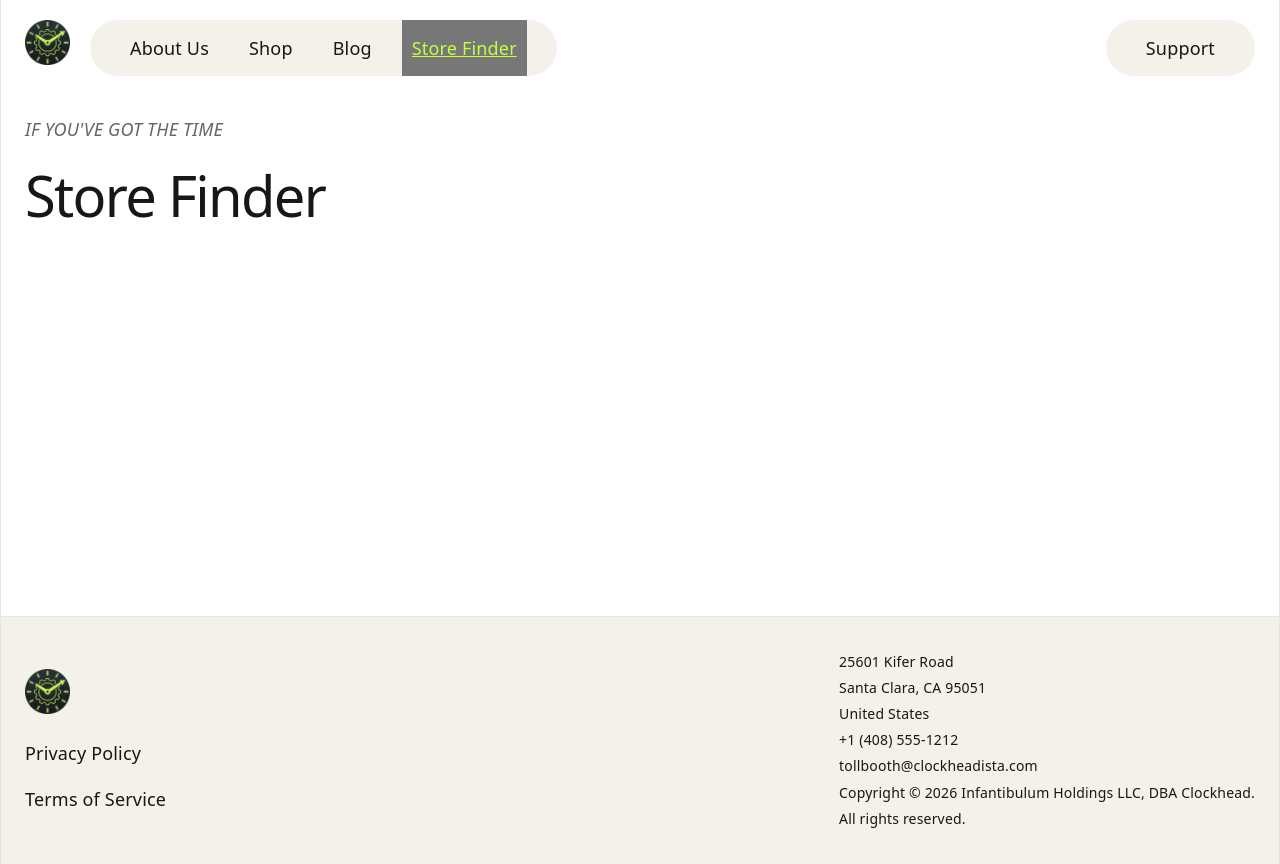
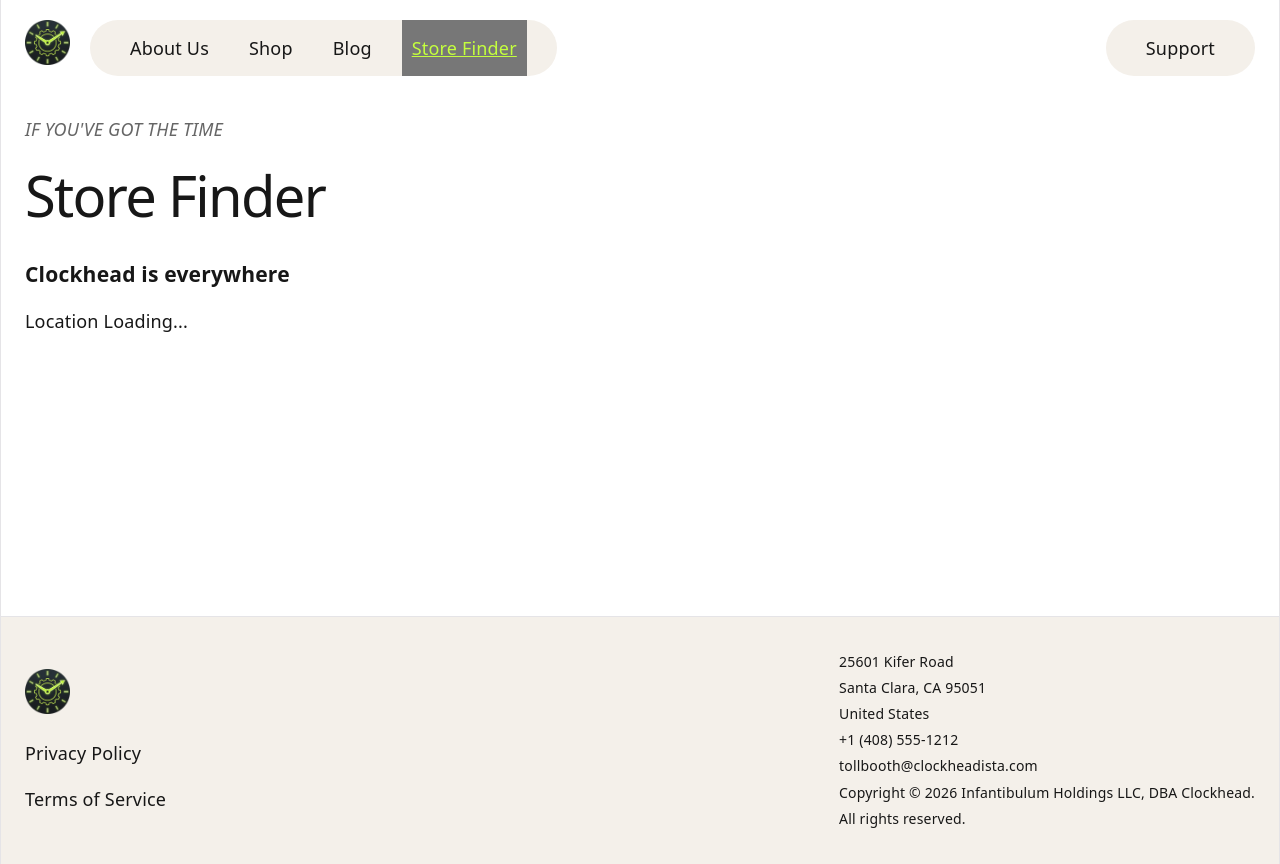
Before and after one commit to fscarlett/clockhead, a React (Vite) app: page /finder in a window 1280 px wide. Built offline with nearby package versions, Linux system fonts and the light colour scheme; no server answers.

Commit message:
location map call

```diff
--- /dev/null
+++ b/src/components/LocationMap.tsx
@@ -0,0 +1,72 @@
+import { useEffect, useState } from 'react'
+
+const Location = () => {
+  const [locationLoading, setLocationLoading] = useState(true)
+  const [latitude, setLatitude] = useState(null)
+  const [longitude, setLongitude] = useState(null)
+  useEffect(() => {
+    try {
+      if (navigator.geolocation) {
+        navigator.geolocation.getCurrentPosition(
+          (position) => {
+            setLatitude(position.coords.latitude)
+            setLongitude(position.coords.longitude)
+            setLocationLoading(false)
+          },
+          (error) => {
+            console.error('Error getting location:', error)
+            setLocationLoading(false)
+          },
+        )
+      } else {
+        setLocationLoading(false)
+      }
+    } catch (error) {
+      console.log('Something went wrong!', error)
+    }
+  }, [])
+  const mapSrc = `https://maps.google.com/maps?q=${latitude},${longitude}&t=&z=14&ie=UTF8&iwloc=B&output=embed`
+
+  return (
+    <>
+      <h3>Clockhead is everywhere</h3>
+      {!locationLoading ? (
+        <div>
+          {/* <p>Latitude: {latitude}</p> */}
+          {/* <p>Longitude: {longitude}</p> */}
+          <div className='map'>
+            <div
+              className='mapouter'
+              style={{
+                position: 'relative',
+                textAlign: 'right',
+                width: '100%',
+                height: '100%',
+              }}
+            >
+              <div
+                className='gmap_canvas'
+                style={{
+                  overflow: 'hidden',
+                  background: 'none!important',
+                  width: '100%',
+                  height: '100%',
+                }}
+              >
+                <iframe
+                  className='gmap_iframe'
+                  src={mapSrc}
+                  style={{ width: '400px', height: '400px', border: 'none' }}
+                ></iframe>
+              </div>
+            </div>
+          </div>
+        </div>
+      ) : (
+        'Location Loading...'
+      )}
+    </>
+  )
+}
+
+export default Location
--- a/src/index.css
+++ b/src/index.css
@@ -156,3 +156,9 @@ p {
   color: var(--text-contrast);
   margin: 10px 0 8px;
 }
+
+.map {
+  border: 1px solid #636363;
+  border-radius: 2px;
+  padding: 2px;
+}
--- a/src/pages/StoreFinder.tsx
+++ b/src/pages/StoreFinder.tsx
@@ -1,9 +1,14 @@
+import LocationMap from '../components/LocationMap'
+
 function StoreFinderPage() {
+  // console.log('useGeolocation:', useGeolocation())
+
   return (
     <main className='main'>
       <div className='container'>
         <p className='tagline'>if you've got the time</p>
         <h1>Store Finder</h1>
+        <LocationMap />
       </div>
     </main>
   )
```
